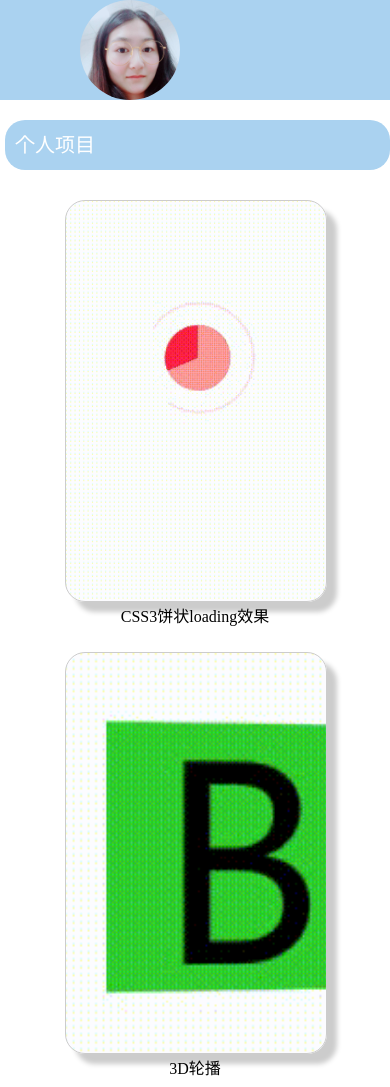
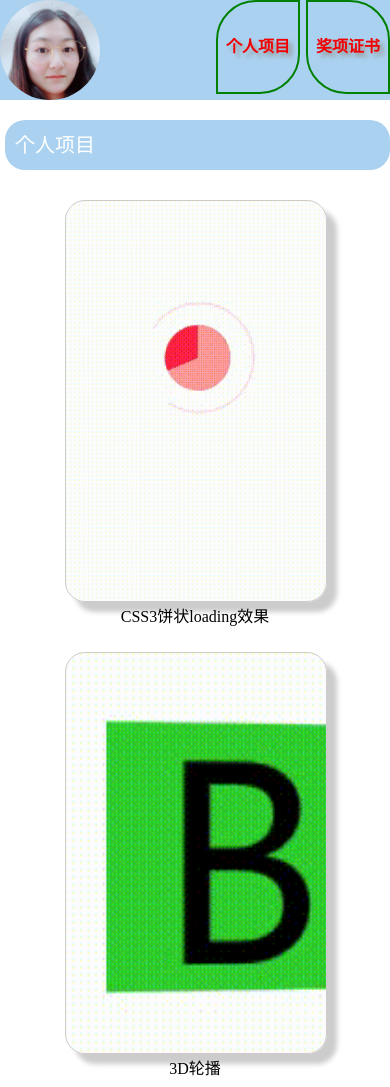
Before and after one commit to fenerchen/show, a plain HTML site: page demos/all/main.html in a window 390 px wide. Shown: the top 1087 px of the page. Drawn offline with Linux system fonts and the light colour scheme.

Commit message:
修改min

```diff
--- a/demos/all/main.html
+++ b/demos/all/main.html
@@ -139,20 +139,20 @@
     }
 
     @media screen and (max-width: 670px) {
-
-        .rewards {
-            display: none;
-        }
-        .projects {
-            margin-right: 0;
-        }
+        .mypic {
+        margin-left: 0;
     }
-
-    @media screen and (max-width: 450px) {
-
-        .projects {
-            display: none;
-        }
+.nav{
+    margin-right: 0;
+}
+.projects,
+    .rewards {
+        width: 80px;
+        font-size: 16px;
+    }
+    .projects{
+        margin-right: 2px;
+    }
     }
     </style>
 </head>
```
